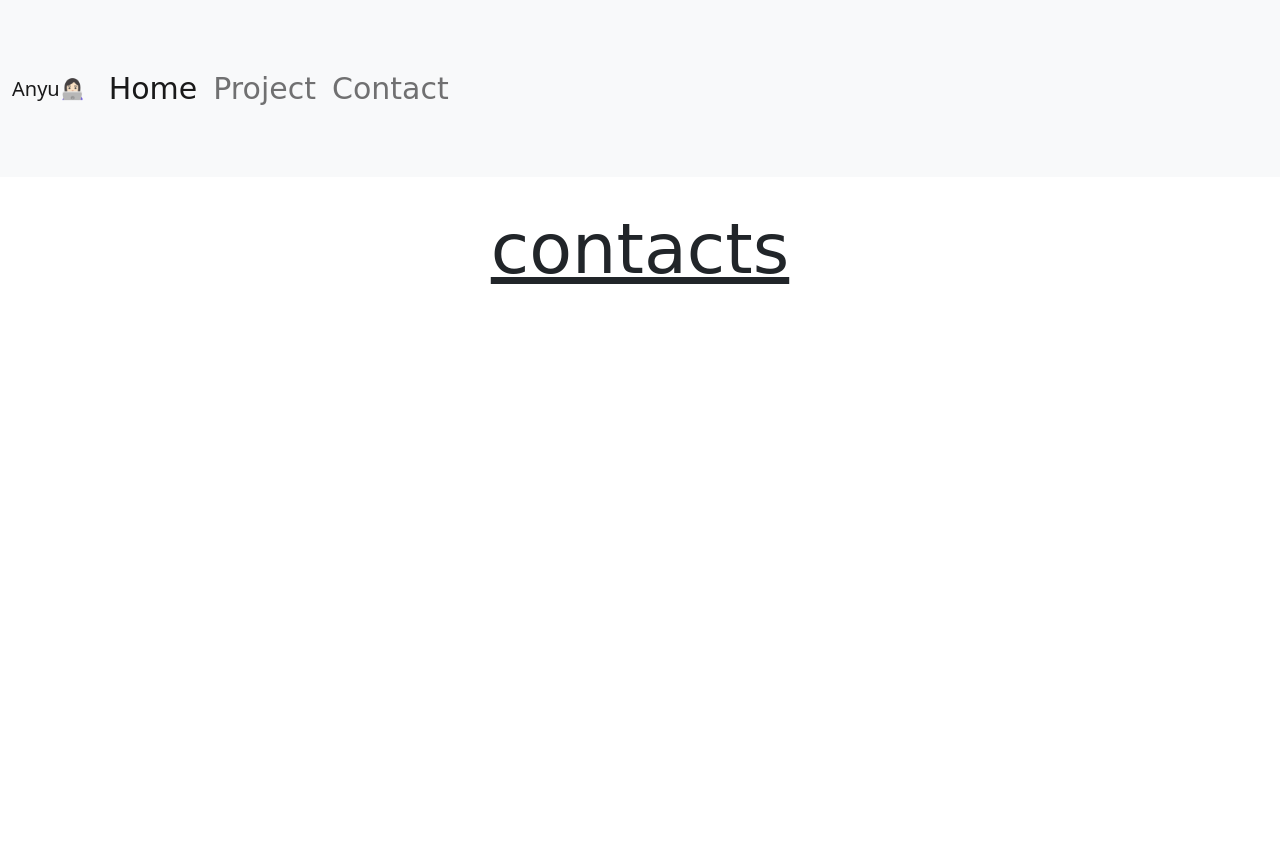
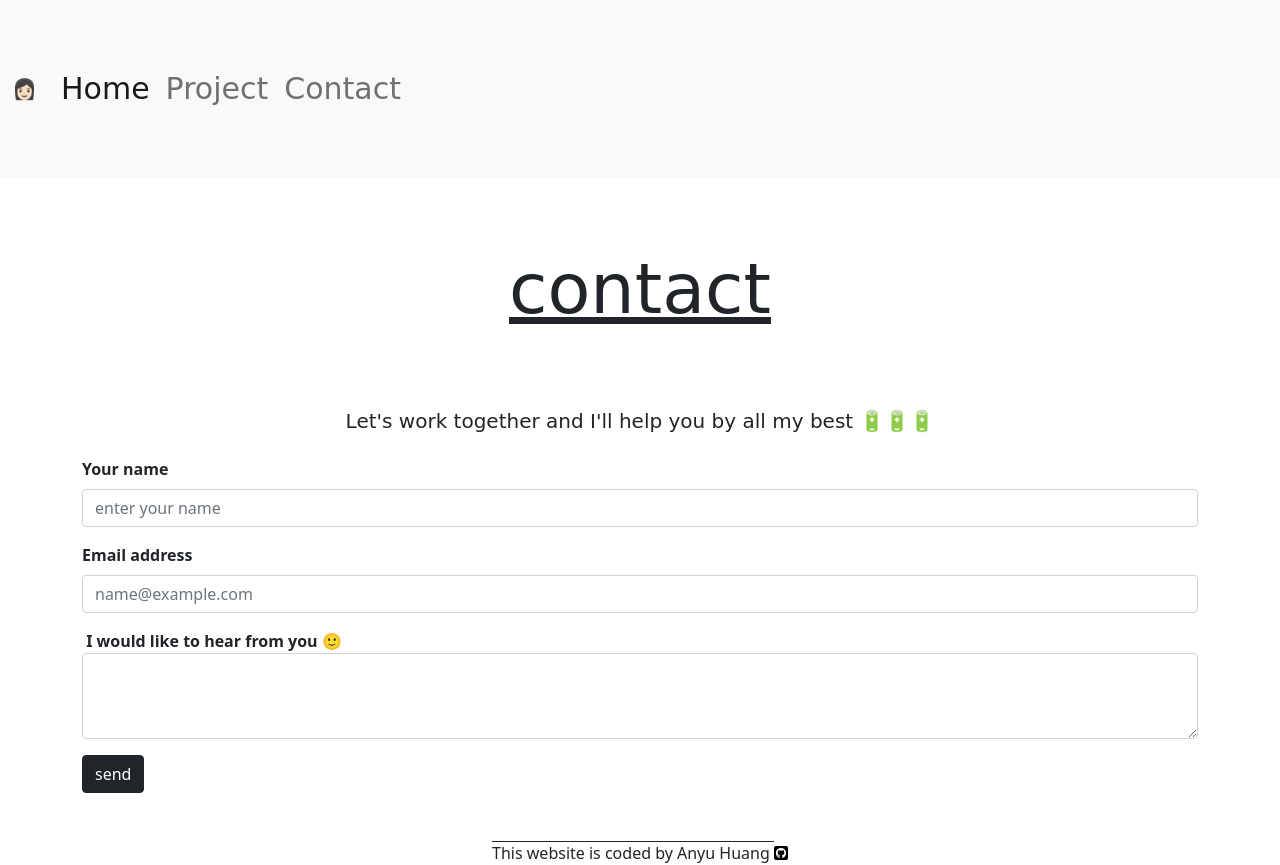
Before and after one commit to ayu-tw/homepage-anyu, a plain HTML site: page contact.html in a window 1280 px wide. Before the commit the page ends 800 px from the top, so only its background shows below. Drawn offline with nearby package versions, Linux system fonts and the light colour scheme; a web font is replaced by a local one.

Commit message:
added more content at the Contact page and changed some stylings

```diff
--- a/contact.html
+++ b/contact.html
@@ -21,12 +21,12 @@
       src="https://kit.fontawesome.com/b2f3fb3a05.js"
       crossorigin="anonymous"
     ></script>
-    <title>Contact💻Anyu</title>
+    <title>📩 Contact Anyu</title>
   </head>
   <body>
     <nav class="navbar navbar-expand-lg navbar-light bg-light">
       <div class="container-fluid">
-          <a class="navbar-brand" href="/index.html">Anyu👩🏻‍💻</a>
+        <a class="navbar-brand" href="/index.html">👩🏻‍</a>
         <button
           class="navbar-toggler"
           type="button"
@@ -41,10 +41,7 @@
         <div class="collapse navbar-collapse" id="navbarNav">
           <ul class="navbar-nav">
             <li class="nav-item">
-                <a
-                  class="nav-link active"
-                  aria-current="page"
-                  href="/index.html"
+              <a class="nav-link active" aria-current="page" href="/index.html"
                 >Home</a
               >
             </li>
@@ -58,12 +55,56 @@
         </div>
       </div>
     </nav>
-      <div class="container d-flex"></div>
-      <div class="row" id="brief-description">
-
-          <h1>Contacts</h1>
-
+    <div class="container d-flex">
+      <div class="row">
+        <h1 id="topic">contact</h1>
+<p>Let's work together and I'll help you by all my best
+ 🔋🔋🔋</p>
+        <div class="mb-3">
+          <label for="exampleFormControlInput1" class="form-label"
+            > <strong>Your name</strong> </label
+          >
+          <input
+            type="text"
+            class="form-control"
+            id="exampleFormControlInput1"
+            placeholder="enter your name"
+          />
+        </div>
+        <div class="mb-3">
+          <label for="exampleFormControlInput1" class="form-label"
+            > <strong>Email address</strong> </label
+          >
+          <input
+            type="email"
+            class="form-control"
+            id="exampleFormControlInput1"
+            placeholder="name@example.com"
+          />
+        </div>
+        <div class="mb-3">
+          <label for="exampleFormControlTextarea1" class="form-label"></label>
+            <strong>I would like to hear from you </strong>
+          🙂</label>
+          <textarea
+            class="form-control mb-3"
+            id="exampleFormControlTextarea1"
+            rows="3"
+          ></textarea>
+          <div class="mb-3">
+            <a href="mailto:just-an-example@my-webpage.com"
+              ><button type="submit" class="btn btn-dark mb-3">send</button></a
+            >
           </div>
         </div>
+      </div>
+    </div>
+
+    <footer>
+      This website is coded by Anyu Huang
+      <a href="https://github.com/ayu-tw" target="_blank">
+        <i class="fab fa-github-square"></i
+      ></a>
+    </footer>
   </body>
 </html>
--- a/css/styles.css
+++ b/css/styles.css
@@ -15,14 +15,15 @@ p {
   text-align: center;
   line-height: 80px;
 }
-
-#brief-description {
-  margin-top: 30px;
+@media {
+  p {
+    font-size: 20px;
+    line-height: 40px;
+  }
 }
 
-#sentence-underlined {
-  text-transform: uppercase;
-  font-weight: 600;
+#topic {
+  margin: 70px 0;
 }
 
 li {
@@ -36,7 +37,7 @@ h3,
 h4 {
   font-family: "Fredericka the Great", cursive;
   text-align: center;
-  margin: 50px 0;
+  margin: 30px 0;
 }
 
 img {
@@ -54,10 +55,12 @@ img {
   max-width: 60px;
 }
 
-.rotating {
-  animation: rotating 10s linear infinite;
+footer {
+  text-align: center;
+  text-decoration: overline;
 }
 
-#write-us {
-  max-width: 600px;
+a {
+  text-decoration: none;
+  color: black;
 }
```
Also changed, not shown: index.html (+13 -16 lines), project.html (+11 -13 lines). Lines whose indentation alone changed are shown as unchanged.
